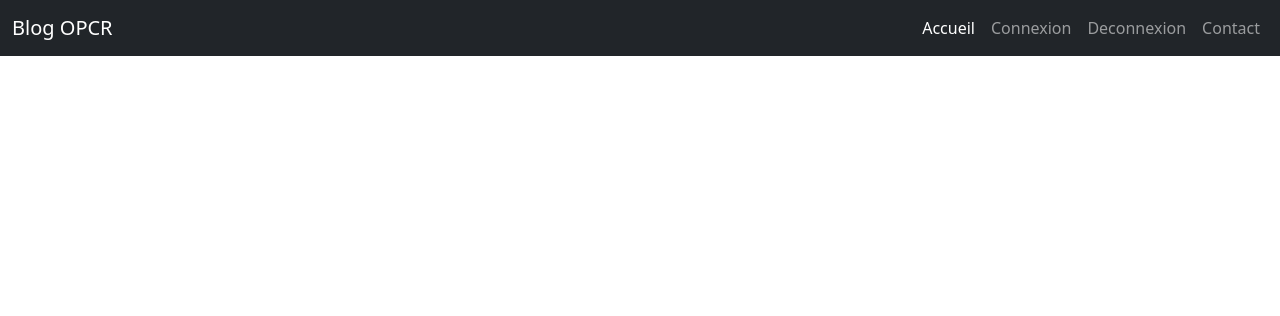
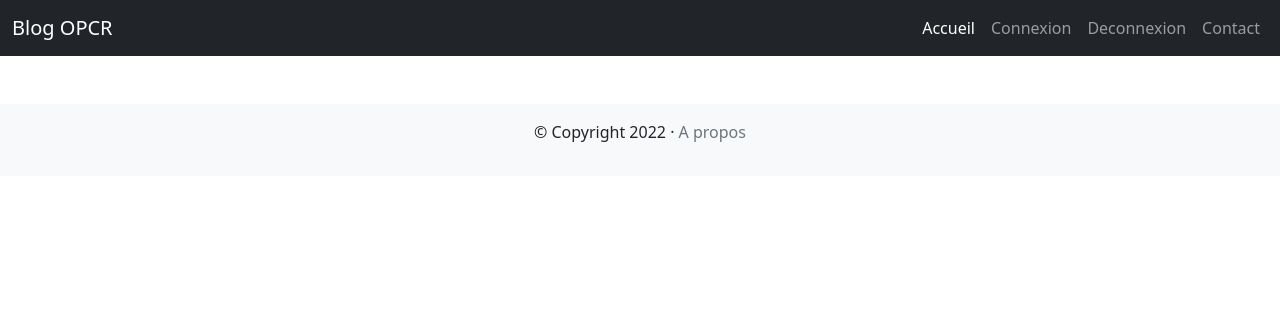
Before and after one commit to mataxelle/Blog_OPCR, a PHP site: template templates/base.html.twig in a window 1280 px wide. Shown: the top 316 px of the page. Run offline with PHP 8.4, Linux system fonts and the light colour scheme; the template is opened without the code that fills it, so the values that code supplies are empty; some libraries are stand-ins or nearby versions.

Commit message:
Start Footer

```diff
--- a/templates/base.html.twig
+++ b/templates/base.html.twig
@@ -42,7 +42,14 @@
 			<div class="container mb-5"> {% block body %}{% endblock %}</div>
 		</main>
 
-		<footer></footer>
+		<footer class="footer mt-auto py-3 bg-light">
+			<p class="text-center">
+					&copy; Copyright
+					{{ 'now'|date('Y') }}
+					&middot;
+				<a href="" class="text-decoration-none text-secondary">A propos</a>
+			</p>
+		</footer>
 
 		{% block javascripts %}
 			<script src="https://cdn.jsdelivr.net/npm/bootstrap@5.2.1/dist/js/bootstrap.bundle.min.js" integrity="sha384-u1OknCvxWvY5kfmNBILK2hRnQC3Pr17a+RTT6rIHI7NnikvbZlHgTPOOmMi466C8" crossorigin="anonymous"></script>
```
